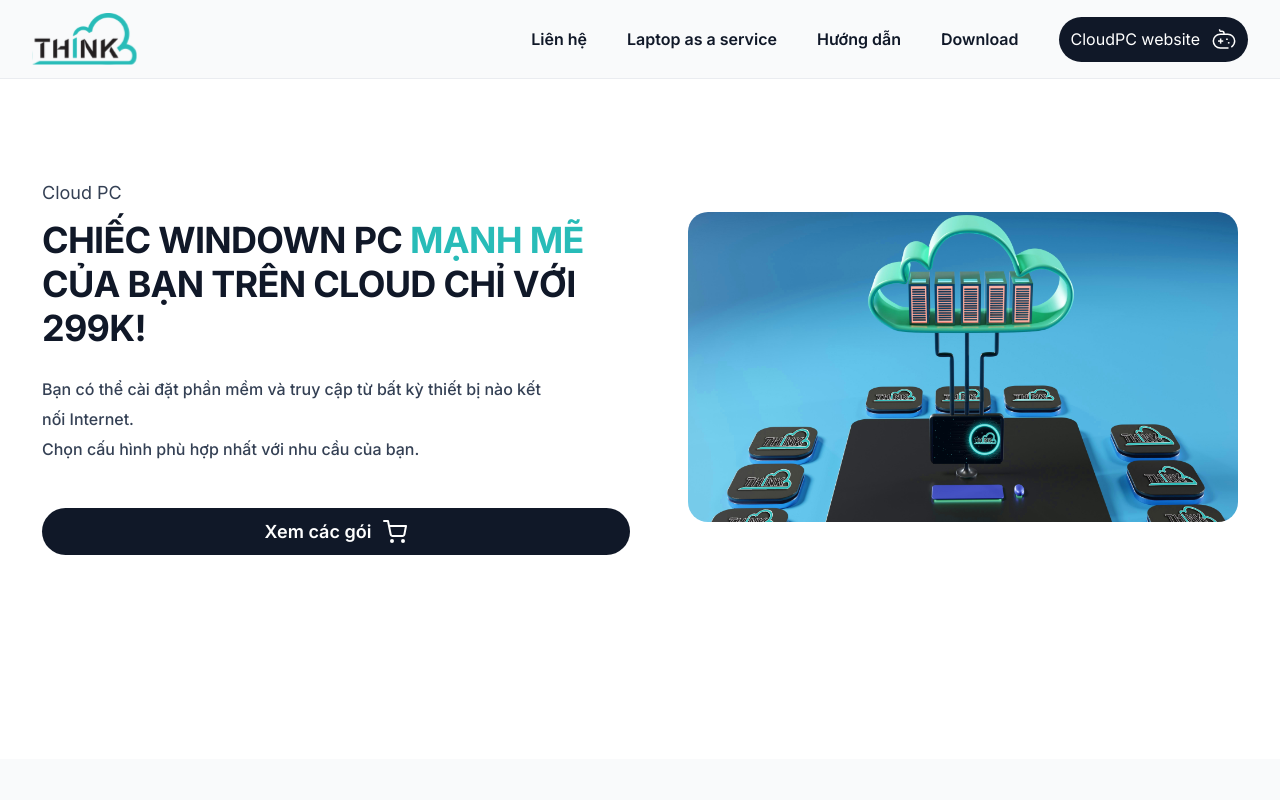
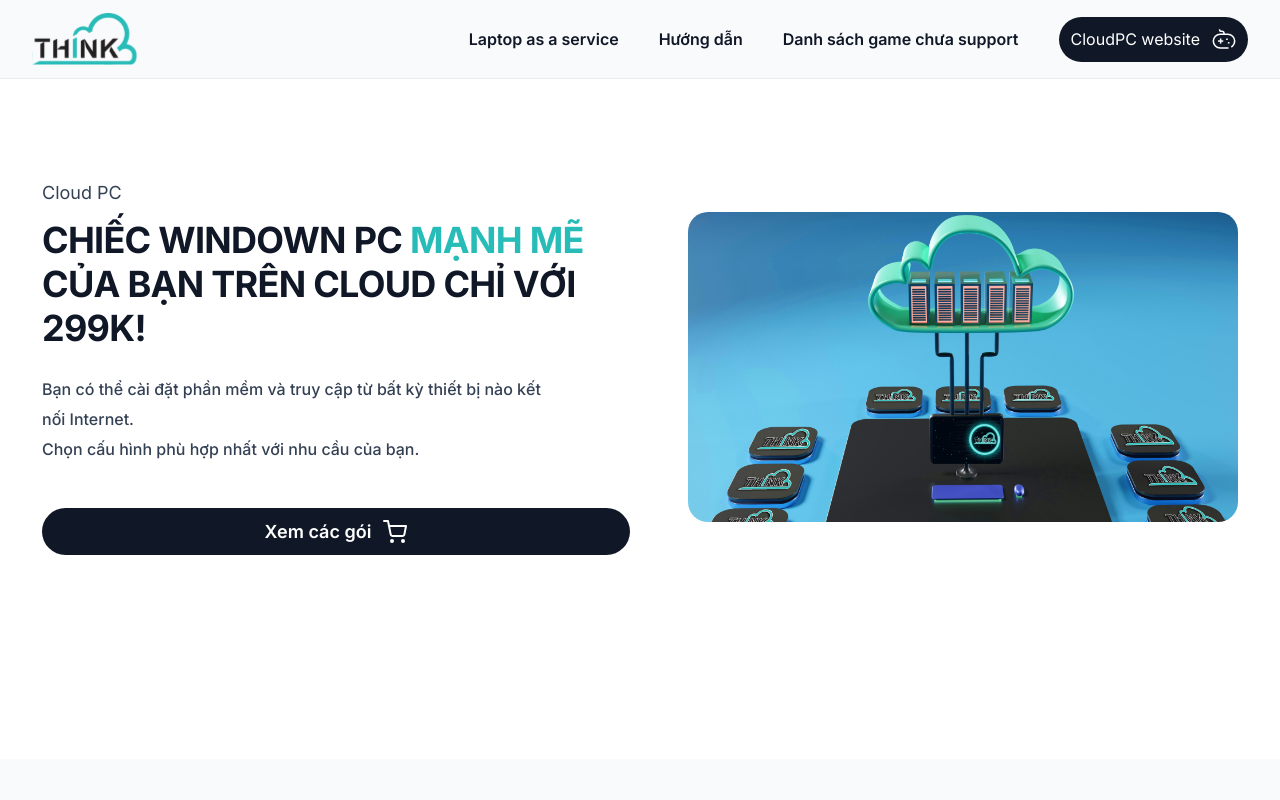
Before and after one commit to thinkonmay/lass-landing-page, a Next.js app: page / in a window 1280 px wide. Shown: the top 800 px of the page. Built offline with nearby package versions, Linux system fonts and the light colour scheme.

Commit message:
update header

```diff
--- a/src/components/header/Header.tsx
+++ b/src/components/header/Header.tsx
@@ -7,10 +7,10 @@ import Icon from '../icon';
 import './header.scss';
 
 const listNav = [
-    {
-        name: 'Liên hệ',
-        link: '/contact'
-    },
+    //{
+    //    name: 'Liên hệ',
+    //    link: '/contact'
+    //},
     {
         name: 'Laptop as a service',
         link: '/lass'
@@ -19,9 +19,13 @@ const listNav = [
         name: 'Hướng dẫn',
         link: '/guide'
     },
+    //{
+    //    name: 'Download',
+    //    link: '/download'
+    //}
     {
-        name: 'Download',
-        link: '/download'
+        name: 'Danh sách game chưa support',
+        link: '#appReason'
     }
 ]
 
```
